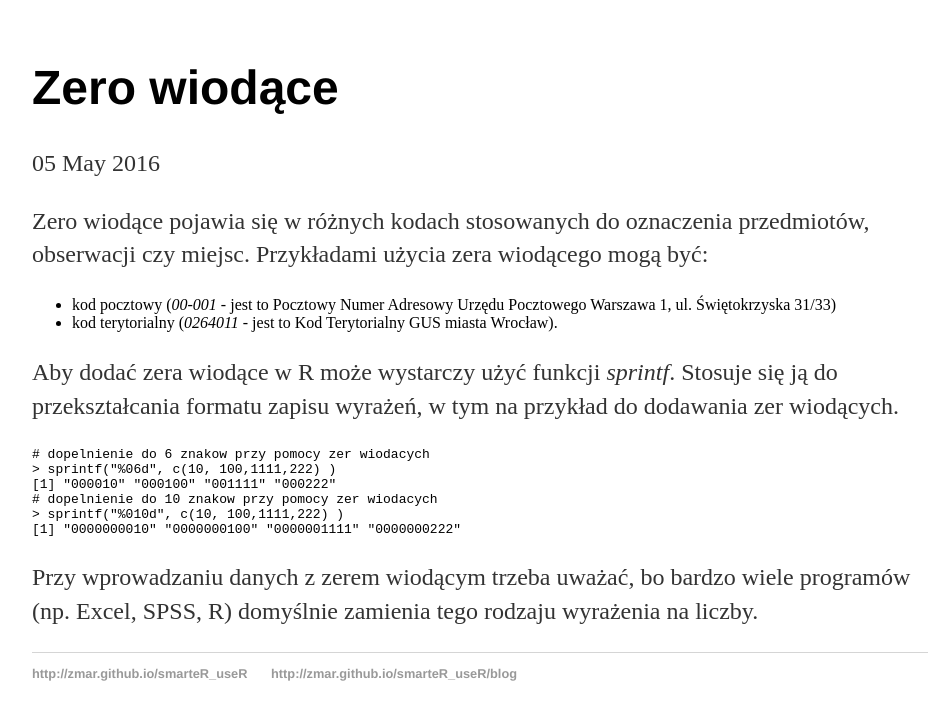
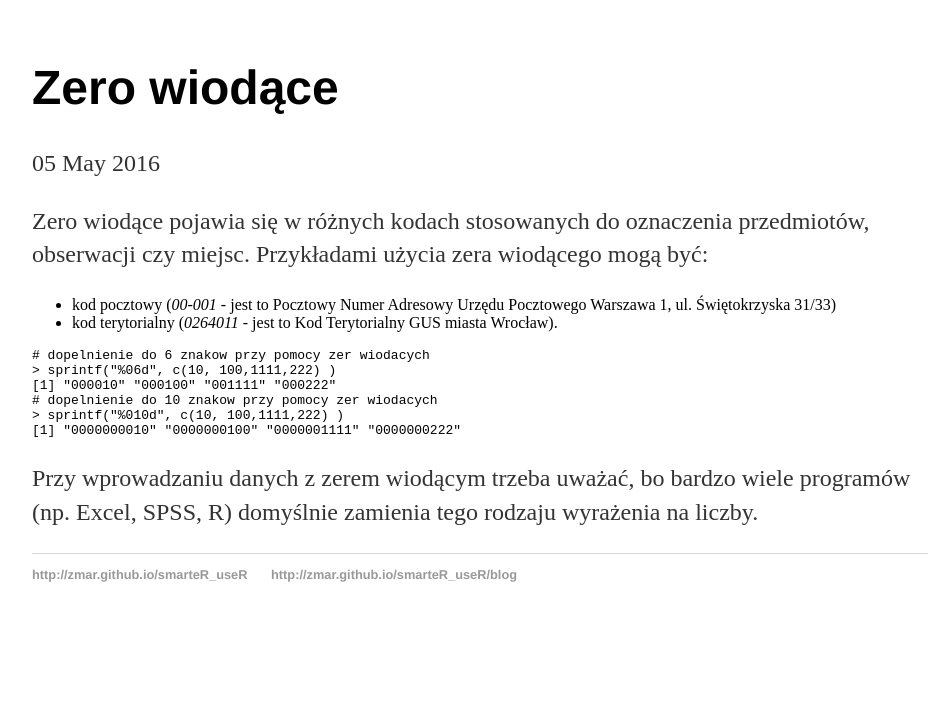
Before and after one commit to zmar/SmarteR_useR, a Jekyll site: the page built from _posts/2016-05-05-start.md, in a window 1280 px wide. Shown: the top 720 px of the page, without its empty margins (160-1100 px from the left). Built offline with Jekyll 4.4.1, drawn with Linux system fonts in a browser that asks for light colours.

Commit message:
Update 2016-05-05-start.md

````diff
--- a/_posts/2016-05-05-start.md
+++ b/_posts/2016-05-05-start.md
@@ -9,7 +9,6 @@ Zero wiodące pojawia się w różnych kodach stosowanych do oznaczenia przedmio
   * kod pocztowy (_00-001_ - jest to Pocztowy Numer Adresowy Urzędu Pocztowego Warszawa 1, ul. Świętokrzyska 31/33)
   * kod terytorialny (_0264011_ - jest to Kod Terytorialny GUS miasta Wrocław).
 
-Aby dodać zera wiodące w R może wystarczy użyć funkcji _sprintf_. Stosuje się ją do przekształcania formatu zapisu wyrażeń, w tym na przykład do dodawania zer wiodących.
 
 ```
 # dopelnienie do 6 znakow przy pomocy zer wiodacych
````
